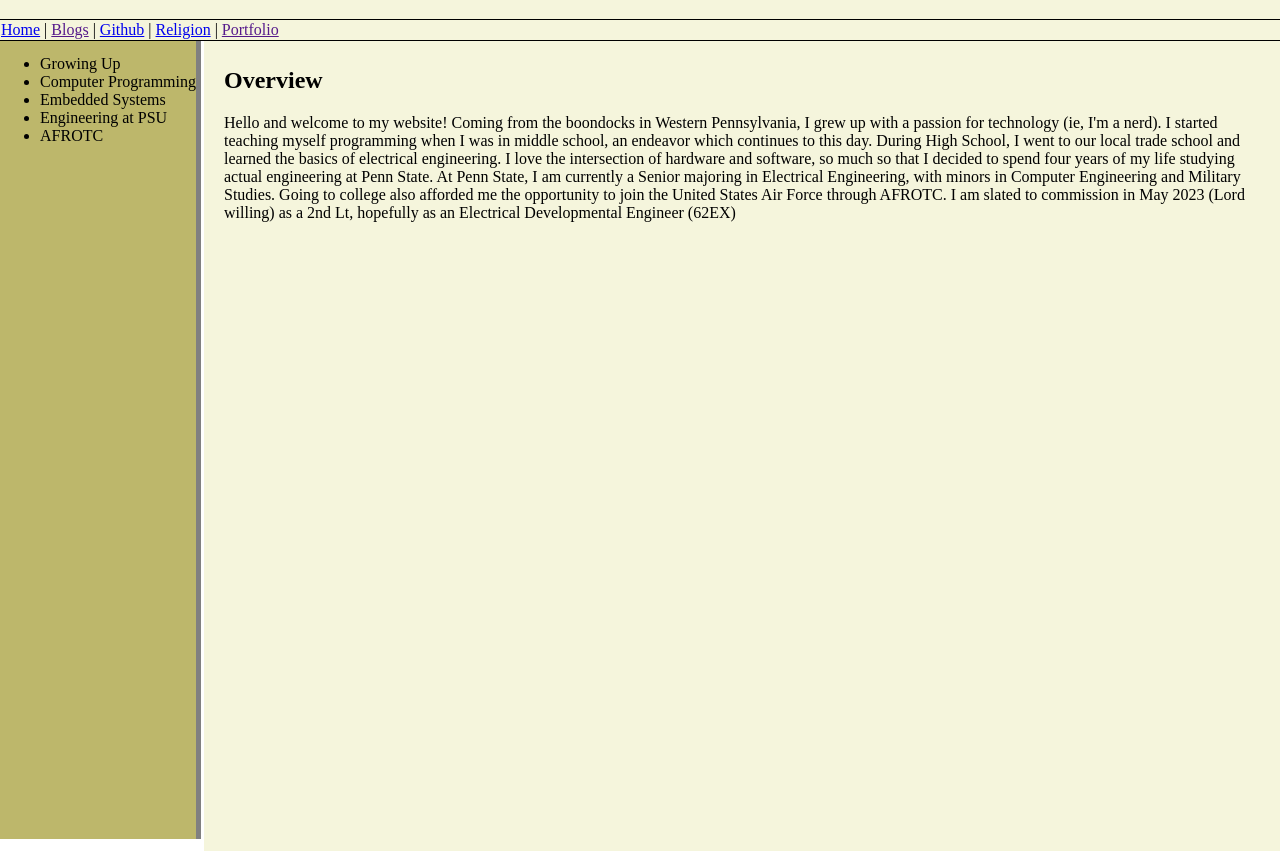
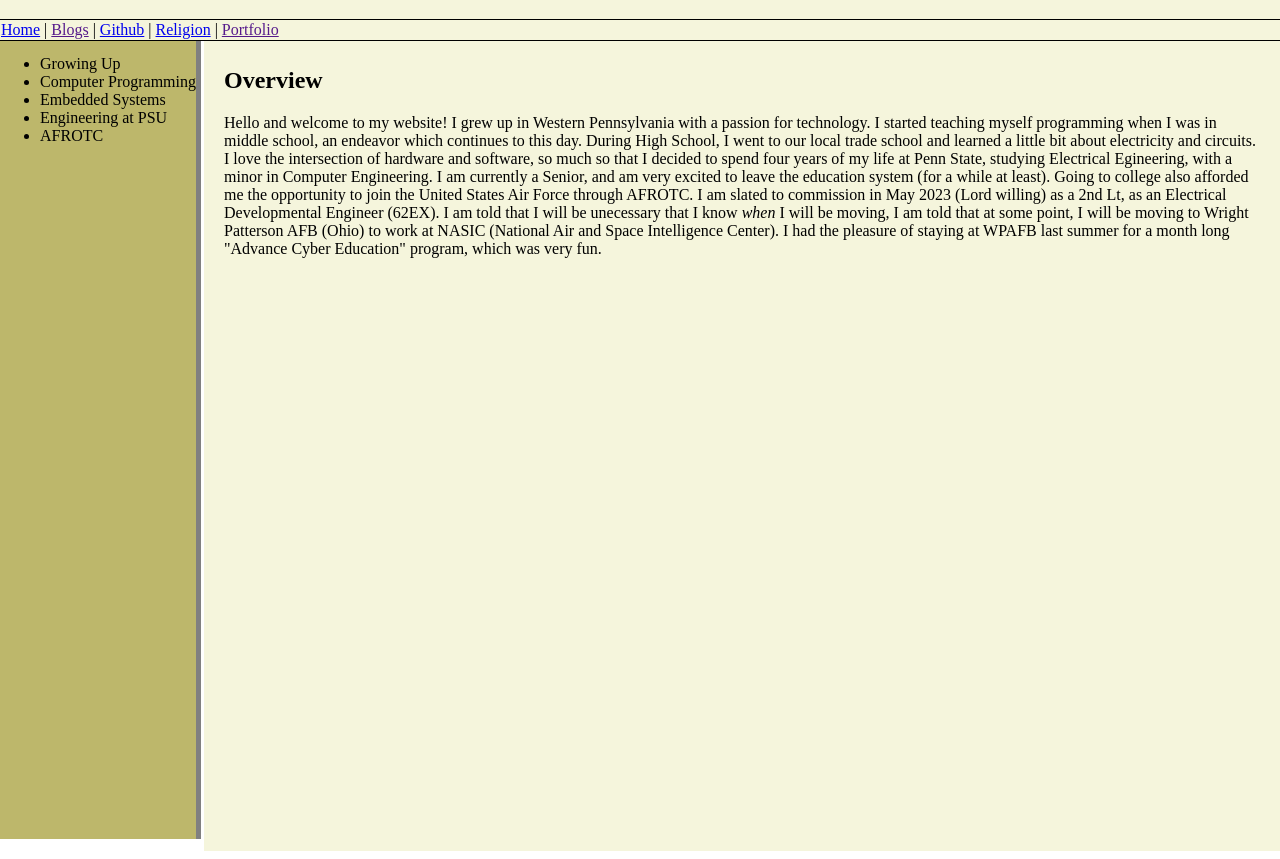
Before and after one commit to ethanxxxl/personal_webpage, a plain HTML site: page index.html in a window 1280 px wide. Shown: the part 61-920 px from the top of the page. Drawn offline with Linux system fonts and the light colour scheme.

Commit message:
Updated text on home page

```diff
--- a/index.html
+++ b/index.html
@@ -83,15 +83,23 @@
     <div class="content">
         <h2>Overview</h2>
         <p>
-        Hello and welcome to my website! Coming from the boondocks in Western Pennsylvania,
-        I grew up with a passion for technology (ie, I'm a nerd). I started teaching myself programming when I was in
-        middle school, an endeavor which continues to this day. During High School, I went to our local trade school
-        and learned the basics of electrical engineering. I love the intersection of hardware and software,
-        so much so that I decided to spend four years of my life studying actual engineering at Penn State.
-        At Penn State, I am currently a Senior majoring in Electrical Engineering,
-        with minors in Computer Engineering and Military Studies. Going to college also afforded me the opportunity to
-        join the United States Air Force through AFROTC. I am slated to commission in May 2023 (Lord willing) as a 2nd Lt,
-        hopefully as an Electrical Developmental Engineer (62EX)
+        Hello and welcome to my website! I grew up in Western Pennsylvania with
+        a passion for technology. I started teaching myself programming when I
+        was in middle school, an endeavor which continues to this day. During
+        High School, I went to our local trade school and learned a little bit
+        about electricity and circuits. I love the intersection of hardware and
+        software, so much so that I decided to spend four years of my life at
+        Penn State, studying Electrical Egineering, with a minor in Computer
+        Engineering. I am currently a Senior, and am very excited to leave the
+        education system (for a while at least). Going to college also afforded
+        me the opportunity to join the United States Air Force through AFROTC. I
+        am slated to commission in May 2023 (Lord willing) as a 2nd Lt, as an
+        Electrical Developmental Engineer (62EX). I am told that I will be
+        unecessary that I know <i>when</i> I will be moving, I am told that at
+        some point, I will be moving to Wright Patterson AFB (Ohio) to work at
+        NASIC (National Air and Space Intelligence Center). I had the pleasure
+        of staying at WPAFB last summer for a month long "Advance Cyber
+        Education" program, which was very fun.
         </p>
     </div>
 
```
